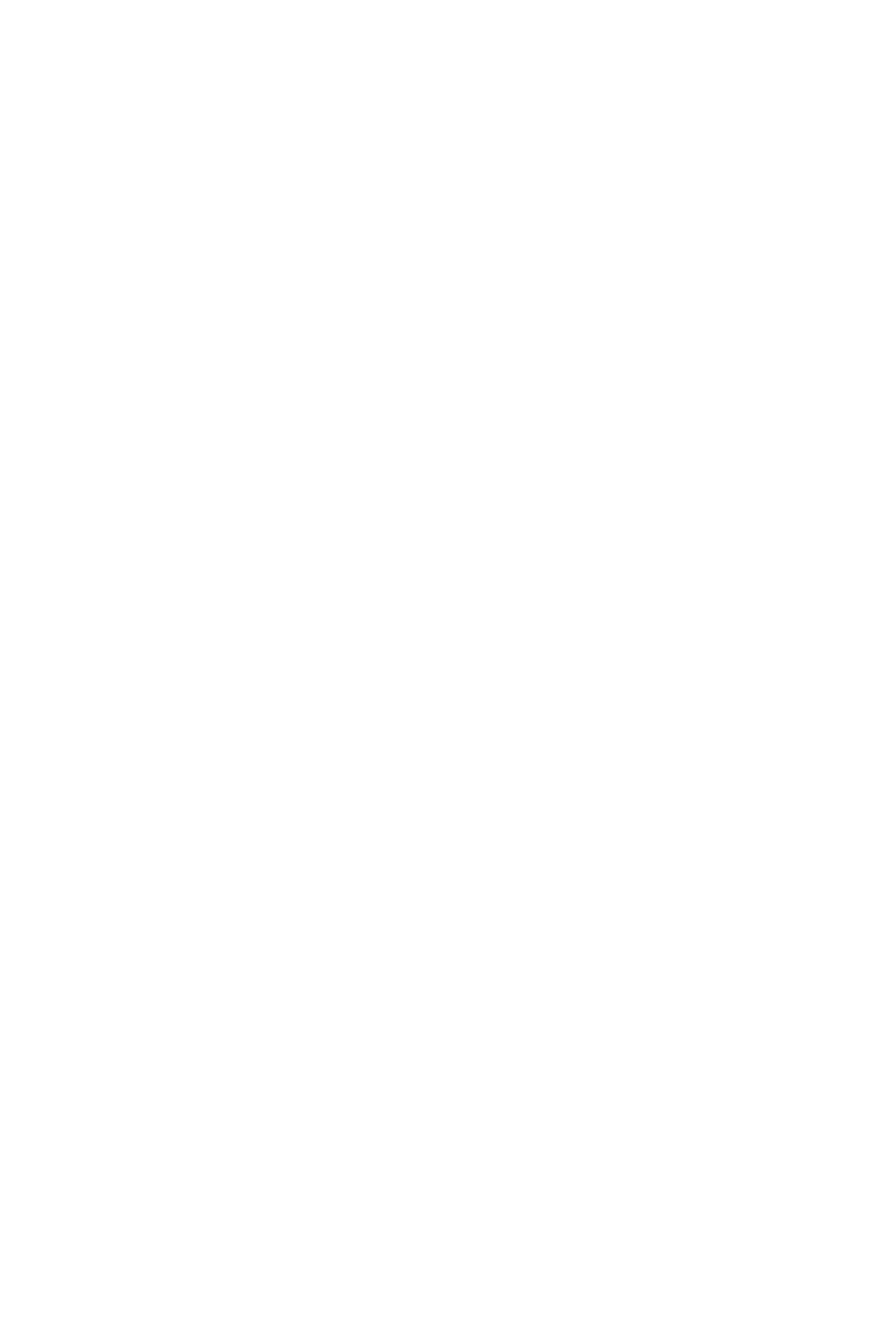
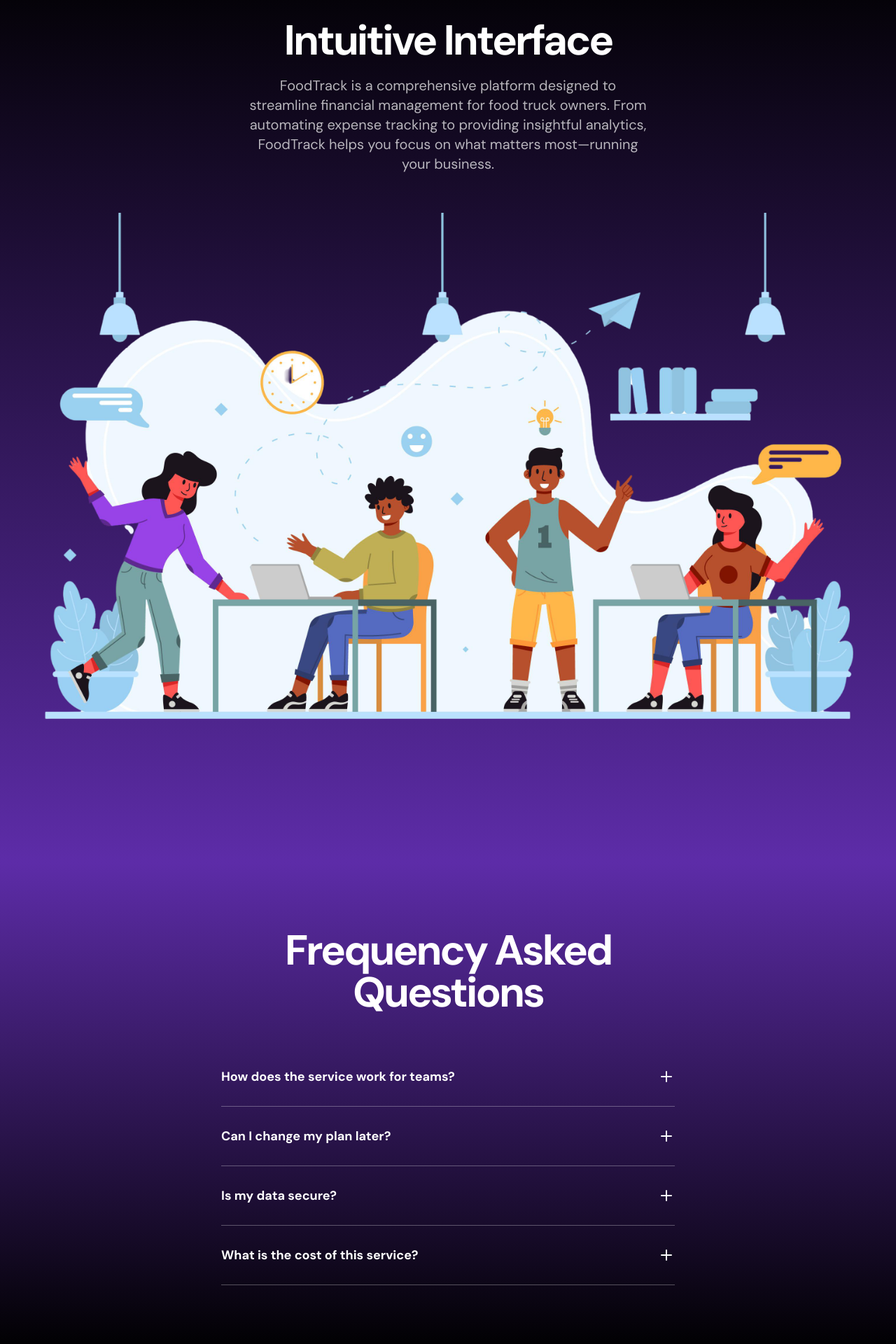
Before and after one commit to hsing127/FoodTruck-Financial-Platform, a Next.js app in the folder FoodTruck Financial React WebApp/: page / in a window 1280 px wide. Shown: the part 1904-3824 px from the top of the page at 70% size. Before the commit the page ends 1836 px from the top, so only its background shows below. Built offline with nearby package versions, Linux system fonts and the light colour scheme.

Commit message:
Reformatted About Section
Reformatted about section for new landing page design, now uses tailwind css instead of a separate css file.

```diff
--- a/FoodTruck Financial React WebApp/src/app/page.tsx
+++ b/FoodTruck Financial React WebApp/src/app/page.tsx
@@ -1,10 +1,12 @@
-// pages/index.tsx
 import React from 'react';
 import { Banner } from '@/components/landingPage/Banner';
 import { Navbar } from '@/components/landingPage/Navbar';
 import { Hero } from '@/components/landingPage/Hero';
 import { LogoTicker } from '@/components/landingPage/LogoTicker';
 import { Features } from '@/components/landingPage/Features';
+import { ProductShowcase } from '@/components/landingPage/ProductShowcase';
+import { FAQs } from '@/components/landingPage/FAQs';
+ import { ContactUs } from '@/components/landingPage/ContactUs';
 
 const Home: React.FC = () => {
   return (
@@ -14,6 +16,9 @@
       <Hero />
       <LogoTicker />
       <Features />
+      <ProductShowcase />
+      <FAQs />
+      <ContactUs />
     </>
   );
 };
--- a/FoodTruck Financial React WebApp/src/components/landingPage/CallToAction.tsx
+++ /dev/null
@@ -1,3 +0,0 @@
-export const CallToAction = () => {
-  return null;
-};
--- /dev/null
+++ b/FoodTruck Financial React WebApp/src/components/landingPage/ContactUs.tsx
@@ -0,0 +1,3 @@
+export const ContactUs = () => {
+  return null;
+};
--- a/FoodTruck Financial React WebApp/src/components/landingPage/FAQs.tsx
+++ b/FoodTruck Financial React WebApp/src/components/landingPage/FAQs.tsx
@@ -1,26 +1,58 @@
+"use client"
+import PlusIcon from '../../assets/icons/plus.svg'
+import MinusIcon from '../../assets/icons/minus.svg'
+import React from 'react';
+import clsx from 'clsx';
+
 const items = [
   {
-    question: "What payment methods do you accept?",
+    question: "How does the service work for teams?",
     answer:
-      "We accept all major credit cards, PayPal, and various other payment methods depending on your location. Please contact our support team for more information on accepted payment methods in your region.",
-  },
-  {
-    question: "How does the pricing work for teams?",
-    answer:
-      "Our pricing is per user, per month. This means you only pay for the number of team members you have on your account. Discounts are available for larger teams and annual subscriptions.",
+      "Our service is completely free, regardless of the number of team members you have. Whether you're a small team or a larger organization, everyone can access it without any costs.",
   },
   {
     question: "Can I change my plan later?",
     answer:
-      "Yes, you can upgrade or downgrade your plan at any time. Changes to your plan will be prorated and reflected in your next billing cycle.",
+      "You don’t have to worry about changing plans because all features are available for free. You can start, scale, or make adjustments without any extra fees.",
   },
   {
     question: "Is my data secure?",
     answer:
       "Security is our top priority. We use state-of-the-art encryption and comply with the best industry practices to ensure that your data is stored securely and accessed only by authorized users.",
   },
+  {
+    question: "What is the cost of this service?",
+    answer:
+      "Our service is 100% free. You can use all features at no charge.",
+  },
 ];
 
+
+const AccordianItem = ({ question, answer }: { question: string; answer: string }) => {
+
+  const [isOpen, setIsOpen] = React.useState(false);
+  return (
+    <div key={question} className='py-7 border-b border-white/30' onClick={() => setIsOpen(!isOpen)}>
+      <div className='flex items-center'>
+        <span className='flex-1 text-lg font-bold'>{question}</span>
+        {isOpen ? <MinusIcon /> : <PlusIcon />}
+      </div>
+      <div className={clsx("mt-4", { hidden: !isOpen, "": isOpen === true, })}>{answer}</div>
+    </div>
+  )
+}
+
 export const FAQs = () => {
-  return null;
+  return (
+    <div className="bg-black text-white bg-gradient-to-b from-[#5D2CA8] to-black py-[72px] sm:py-24">
+      <div className="container">
+        <h2 className='text-center text-5xl font-bold tracking-tighter sm:text-6xl sm:max-w-[648px] mx-auto'>Frequency Asked Questions</h2>
+        <div className='mt-12 max-w-[648px] mx-auto'>
+          {items.map(({ question, answer }) => (
+            <AccordianItem question={question} answer={answer} key={question} />
+          ))}
+        </div>
+      </div>
+    </div>
+  );
 };
--- a/FoodTruck Financial React WebApp/src/components/landingPage/ProductShowcase.tsx
+++ b/FoodTruck Financial React WebApp/src/components/landingPage/ProductShowcase.tsx
@@ -1,5 +1,19 @@
-import appScreen from "../assets/images/app-screen.png";
+import appScreen from "../../assets/teamImage.png";
+import Image from "next/image";
 
 export const ProductShowcase = () => {
-  return null;
+  return (
+    <div className="bg-black text-white bg-gradient-to-b from-black to-[#5D2CA8] sm:py-24 py-[72px]">
+      <div className="container">
+        <h2 className="text-center text-5xl sm:text-6xl font-bold tracking-tighter">Intuitive Interface</h2>
+        <div className="max-w-xl mx-auto">
+          <p className="text-xl text-center text-white/70 mt-5">FoodTrack is a comprehensive platform designed to streamline financial
+            management for food truck owners. From automating expense tracking to
+            providing insightful analytics, FoodTrack helps you focus on what matters most&#8212;running your business.
+          </p>
+        </div>
+        <Image src={appScreen} alt="the Product Screenshot" className="mt-14" />
+      </div>
+    </div>
+  );
 };
```
